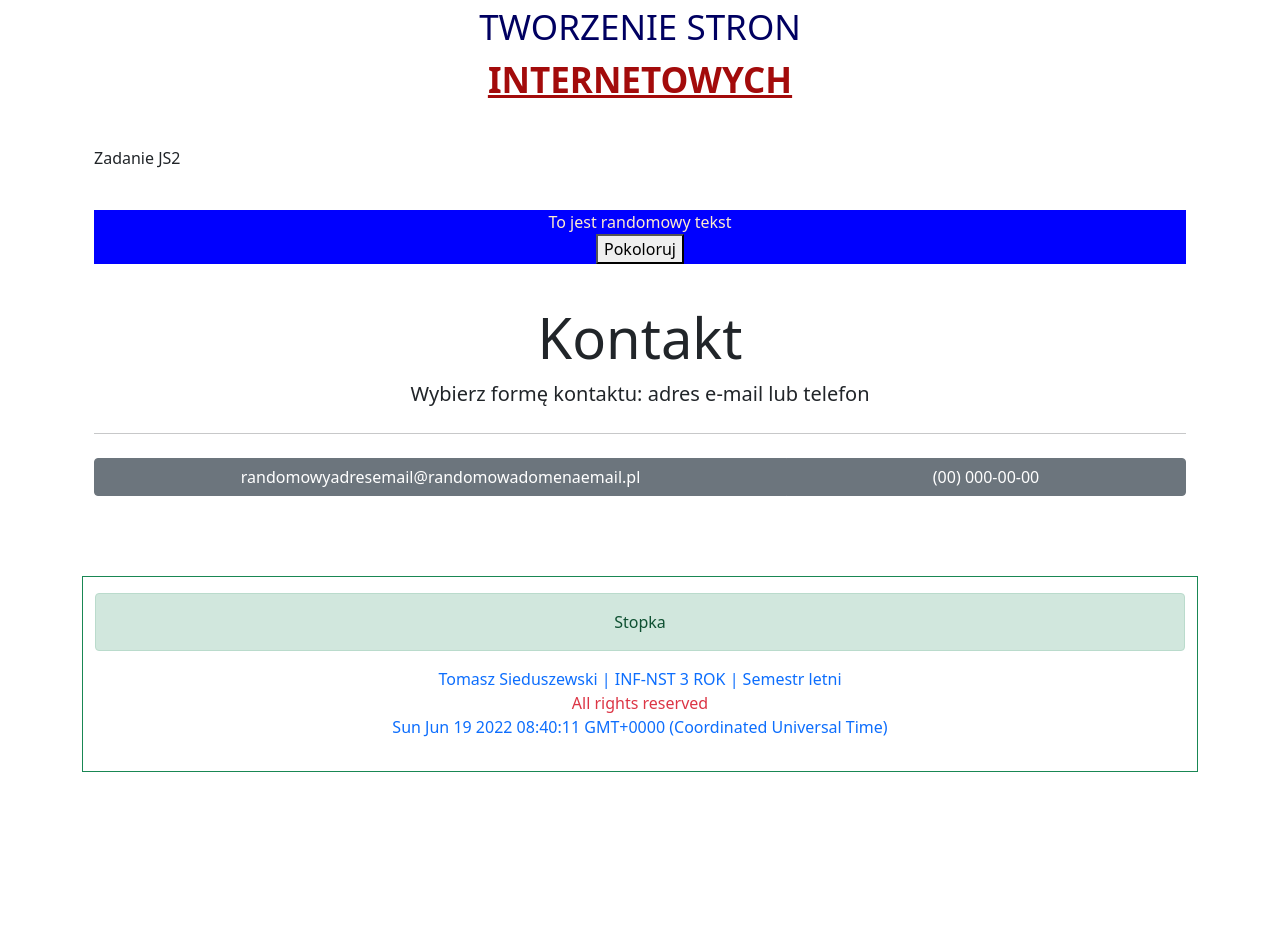
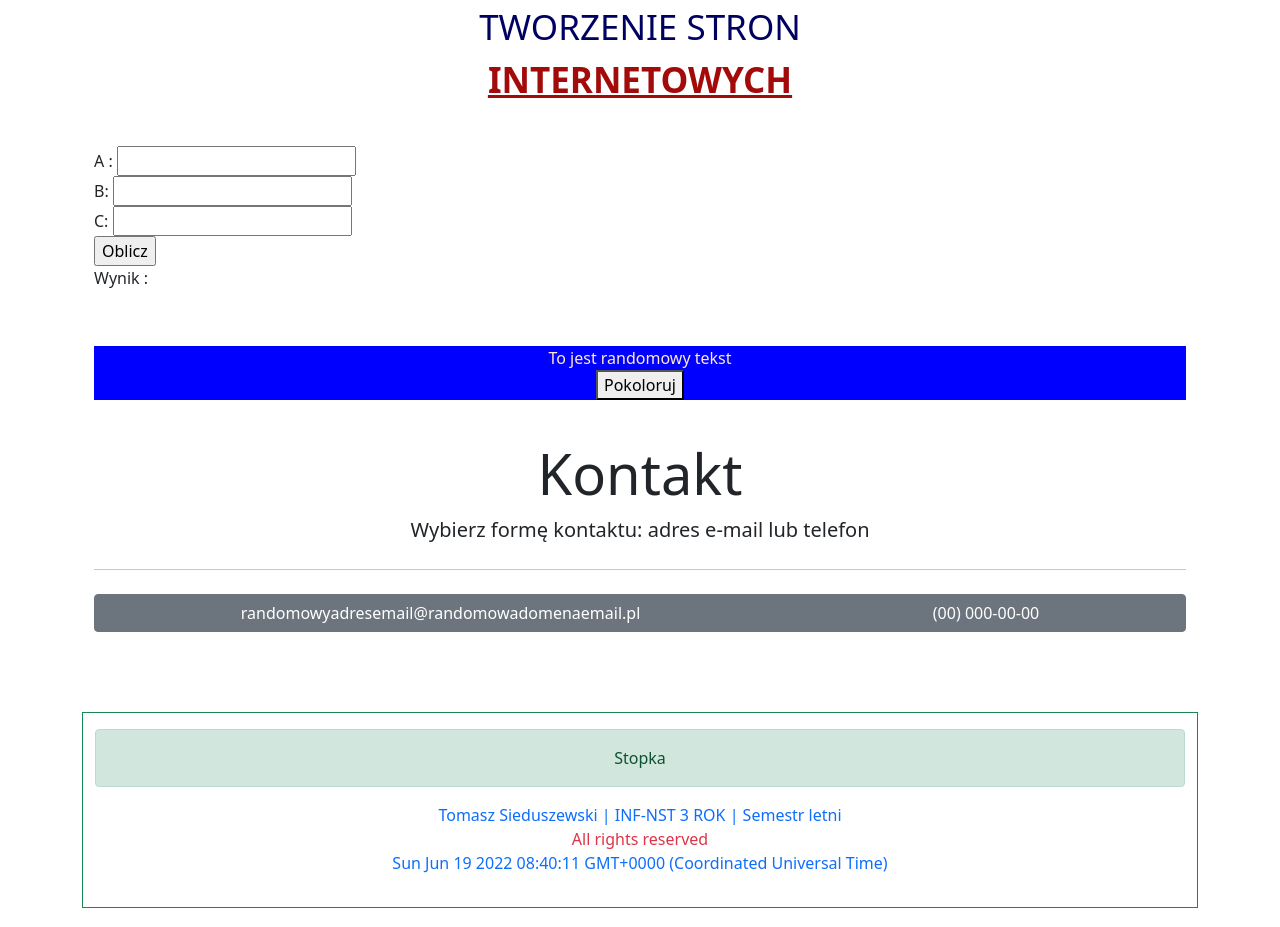
Before and after one commit to TSieduszewski/Technologie-internetowe, a plain HTML site: page index.html in a window 1280 px wide. Shown: the part 1231-2158 px from the top of the page. Before the commit the page ends 2075 px from the top, so only its background shows below. Drawn offline with nearby package versions, Linux system fonts and the light colour scheme.

Commit message:
Zadanie 3

```diff
--- a/index.html
+++ b/index.html
@@ -32,7 +32,6 @@
             background-color: blue;
             color: blanchedalmond;
         }
-
     </style>
 </head>
 
@@ -159,7 +158,34 @@
         </div>
 
         <div class="container my-2 py-3">
-            Zadanie JS2
+            <form>
+                A : <input type="text" id="a" /><br>
+                B: <input type="text" id="b" /><br>
+                C: <input type="text" id="c" /><br>
+                <input type="button" onClick="calculate()" Value="Oblicz" />
+            </form>
+            <p>Wynik : <br>
+                <span id="result"></span>
+
+                <script>
+                    function calculate() {
+                        numA = document.getElementById("a").value;
+                        numB = document.getElementById("b").value;
+                        numC = document.getElementById("c").value;
+                        var delta = numB * numB - 4 * numA * numC
+
+                        if (delta < 0) {
+                            document.getElementById("result").innerHTML = "Brak rozwiązania";
+                        } else if (delta == 0) {
+                            document.getElementById("result").innerHTML = "X wynosi: " + (0 - numB) / 2*numA;
+                        } else {
+                            var x1 = ((0-numB) - Math.pow(delta, 2)) / 2*numA;
+                            var x2 = ((0-numB) + Math.pow(delta, 2)) / 2*numA;
+                            document.getElementById("result").innerHTML = "X1 wynosi: " + x1 + ", X2 wynosi: " + x2;
+                        }
+
+                    }
+                </script>
         </div>
 
         <div class="container my-2 py-3 text-center">
@@ -169,10 +195,10 @@
                 <button type="button" onclick="change()">Pokoloruj</button>
                 <script>
                     function change() {
-                        const randomColor = Math.floor(Math.random()*16777215).toString(16);
+                        const randomColor = Math.floor(Math.random() * 16777215).toString(16);
                         document.getElementById("exerciseNo4").style.backgroundColor = "#" + randomColor;
 
-                        const randomTextColor = Math.floor(Math.random()*16777215).toString(16);
+                        const randomTextColor = Math.floor(Math.random() * 16777215).toString(16);
                         document.getElementById("exerciseNo4").style.color = "#" + randomTextColor;
                     }
                 </script>
```
